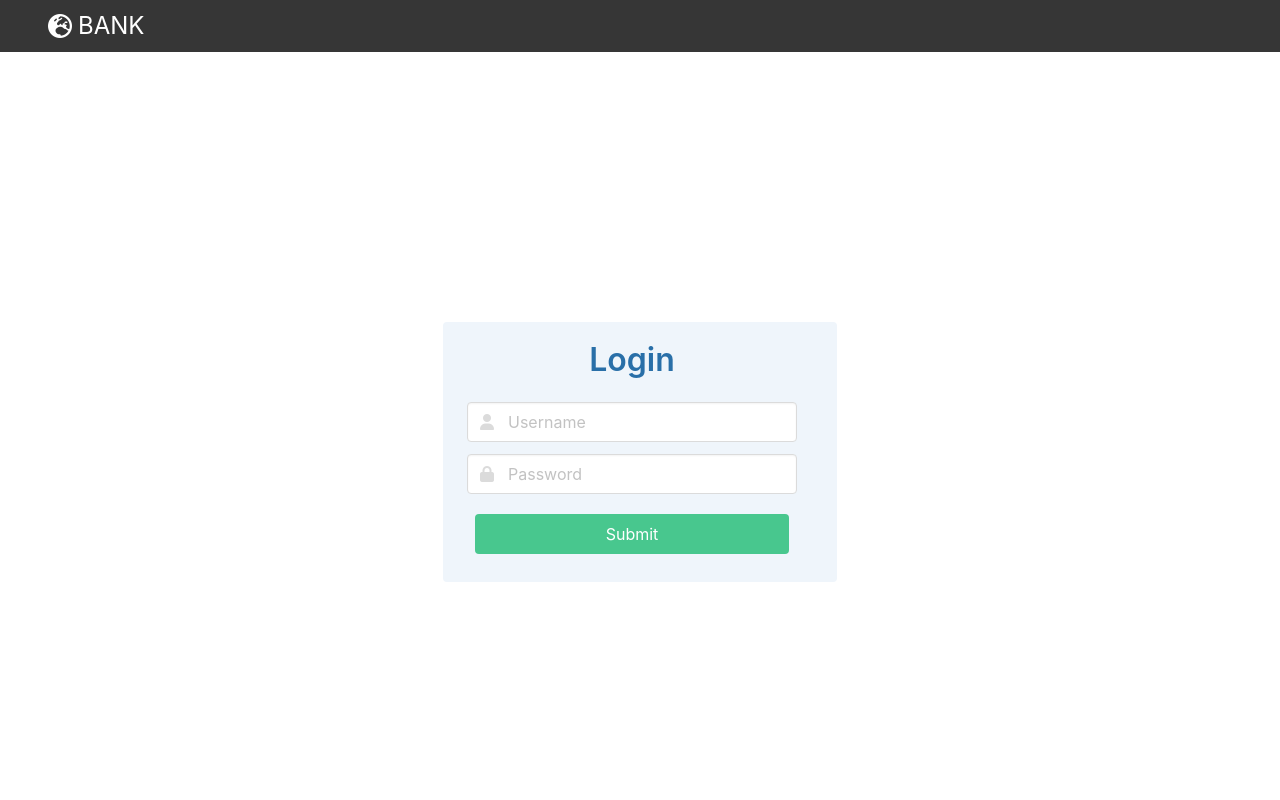
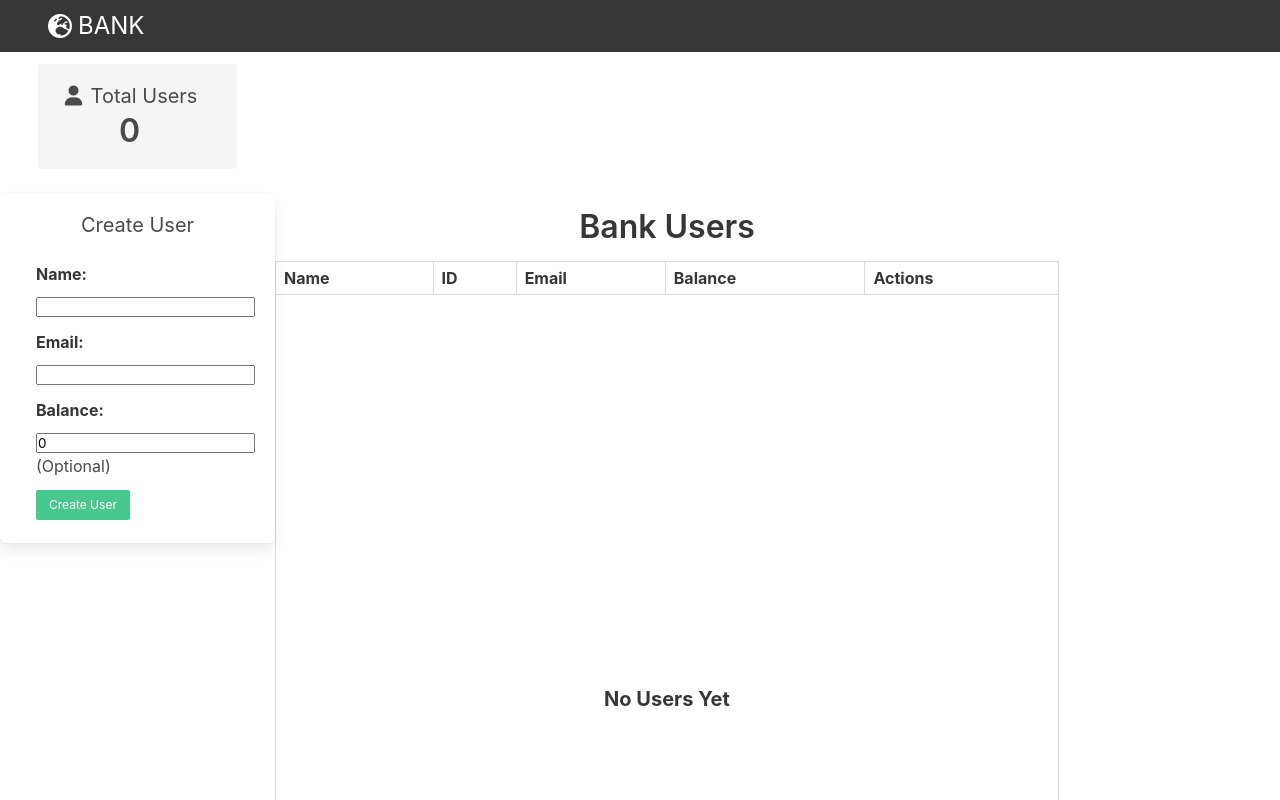
Before and after one commit to vincent-larisma/Banking-App, a React (Create React App) app in the folder banking-app/: page /Dashboard in a window 1280 px wide. Shown: the top 800 px of the page. Built offline with nearby package versions, Linux system fonts and the light colour scheme.

Commit message:
update login page
Add function to direct to dashboard, add dashboard page

```diff
--- a/banking-app/package.json
+++ b/banking-app/package.json
@@ -9,6 +9,7 @@
     "bulma": "^0.9.4",
     "react": "^18.2.0",
     "react-dom": "^18.2.0",
+    "react-router-dom": "^6.3.0",
     "react-scripts": "5.0.1",
     "sass": "^1.54.0",
     "web-vitals": "^2.1.4"
--- a/banking-app/src/App.js
+++ b/banking-app/src/App.js
@@ -1,22 +1,18 @@
 import React from 'react'
+import { Routes, Route } from 'react-router-dom'
 
 //Component
-import UserDisplay from './Components/UserDisplay'
-
-import Modal from './Components/Modal'
-import Navbar from './Components/Navbar'
-import Clock from './Components/Clock'
-import Footer from './Components/Footer'
 import LoginPage from './Components/LoginPage'
+import Dashboard from './Components/Dashboard'
 
 function App() {
   return (
     <>
-      {/* <Navbar />
-      <UserDisplay />
-      <Footer /> */}
-
-      <LoginPage />
+      <Routes>
+        <Route path='/Dashboard' element={<Dashboard />}></Route>
+        <Route path='/Login' element={<LoginPage />}></Route>
+        <Route path='/' element={<LoginPage />}></Route>
+      </Routes>
     </>
   )
 }
--- /dev/null
+++ b/banking-app/src/Components/Dashboard.jsx
@@ -0,0 +1,16 @@
+import React from 'react'
+
+//Component
+import Navbar from './Navbar'
+import Footer from './Footer'
+import UserDisplay from './UserDisplay'
+
+export default function Dashboard() {
+  return (
+    <>
+      <Navbar />
+      <UserDisplay />
+      <Footer />
+    </>
+  )
+}
--- a/banking-app/src/Components/LoginPage.jsx
+++ b/banking-app/src/Components/LoginPage.jsx
@@ -1,10 +1,12 @@
 import React, { useState } from 'react'
+import { useNavigate } from 'react-router-dom'
 
 //Component
 import Navbar from './Navbar'
 import Footer from './Footer'
 
 export default function LoginPage() {
+  const navigate = useNavigate()
   const [dataBase, setDataBase] = useState({
     name: '',
     password: '',
@@ -38,7 +40,7 @@ export default function LoginPage() {
   const handleClickSubmit = () => {
     if (password !== '' && name !== '') {
       if (dataBaseList.some(nameCheck) && dataBaseList.some(passCheck)) {
-        console.log('Finally in')
+        navigate('/Dashboard')
       } else {
         alert('Please enter the correct username and password!')
       }
--- a/banking-app/src/index.js
+++ b/banking-app/src/index.js
@@ -1,5 +1,6 @@
 import React from 'react'
 import ReactDOM from 'react-dom/client'
+import { BrowserRouter } from 'react-router-dom'
 import App from './App'
 import 'bulma'
 
@@ -9,6 +10,8 @@ import './Styles/main.scss'
 const root = ReactDOM.createRoot(document.getElementById('root'))
 root.render(
   <React.StrictMode>
-    <App />
+    <BrowserRouter>
+      <App />
+    </BrowserRouter>
   </React.StrictMode>
 )
```
Also changed, not shown: 1 other file (tests, documents, lock files or other folders).
